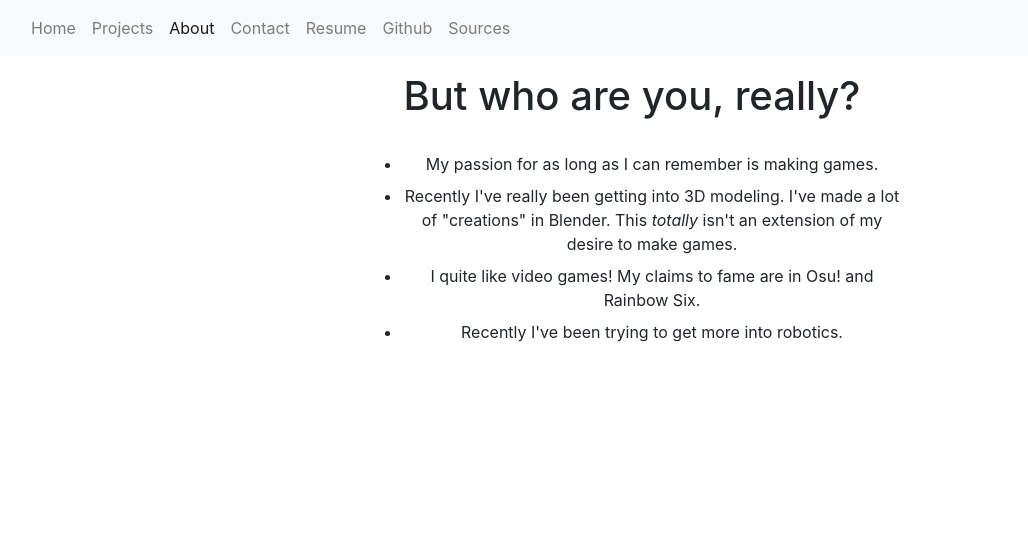
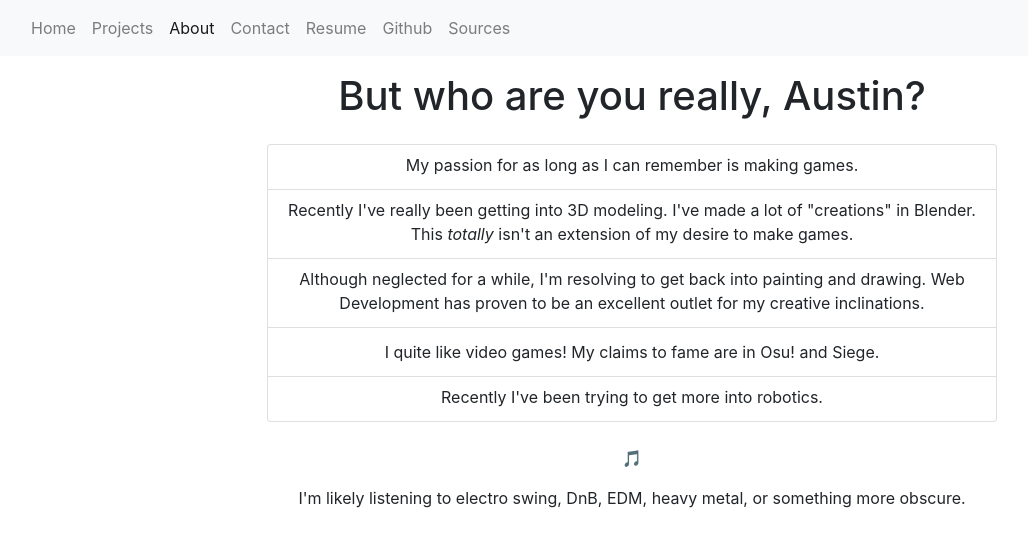
Before and after one commit to AustinHoover/PersonalWebsite, a React app: page /about in a window 1280 px wide. Shown: the top 546 px of the page, without its empty margins (8-1036 px from the left). Built offline with nearby package versions, Linux system fonts and the light colour scheme.

Commit message:
Editing content and tweaking layout/css

```diff
--- a/src/pages/About/About.tsx
+++ b/src/pages/About/About.tsx
@@ -10,28 +10,35 @@ const About = () => {
             </header>
             <main role="main">
                 <div className="container text-center">
-                    <h1 className="p-3">But who are you, really?</h1>
+                    <h1 className="p-3">But who are you really, Austin?</h1>
                     <div className="row">
-                        <div className="col-3"></div>
-                        <div className="text-center col-6">
-                            <ul>
-                                <li className="pt-2">
+                        <div className="col-2"></div>
+                        <div className="text-center col-8">
+                            <ul className="list-group">
+                                <li className="list-group-item pt-2">
                                     My passion for as long as I can remember is making games.
                                 </li>
-                                <li className="pt-2">
+                                <li className="list-group-item pt-2">
                                     Recently I've really been getting into 3D modeling.
                                     I've made a lot of "creations" in Blender.
                                     This <i>totally</i> isn't an extension of my desire to make games.
                                 </li>
-                                <li className="pt-2">
-                                    I quite like video games! My claims to fame are in Osu! and Rainbow Six.
+                                <li className="list-group-item pt-2">
+                                    Although neglected for a while, I'm resolving to get back into painting and drawing.
+                                    Web Development has proven to be an excellent outlet for my creative inclinations.
                                 </li>
-                                <li className="pt-2">
+                                <li className="list-group-item t-2">
+                                    I quite like video games! My claims to fame are in Osu! and Siege.
+                                </li>
+                                <li className="list-group-item pt-2">
                                     Recently I've been trying to get more into robotics.
                                 </li>
                             </ul>
+                            <br/>
+                            <p>🎵</p>
+                            <p>I'm likely listening to electro swing, DnB, EDM, heavy metal, or something more obscure. </p>
                         </div>
-                        <div className="col-3"></div>
+                        <div className="col-2"></div>
                     </div>
                 </div>
             </main>
--- a/src/pages/Index/Index.tsx
+++ b/src/pages/Index/Index.tsx
@@ -26,7 +26,7 @@ const Index = () => {
                         <div className="row"></div>
                         <div className="row text-center">
                             <div className="col">
-                                <h1 className="p-3 text-light display-1">🚀 Hello 🚀</h1>
+                                <h1 className="p-3 text-light display-1">Hello</h1>
                                 <p className="text-light display-4">
                                     My name is Austin Hoover.
                                     This is my homepage.
--- a/webpack.config.js
+++ b/webpack.config.js
@@ -12,6 +12,7 @@ module.exports = {
     devServer: {
         open: true,
         host: 'localhost',
+        port: '8000',
         contentBase: path.join(__dirname, 'dist'),
         historyApiFallback: true,
     },
```
